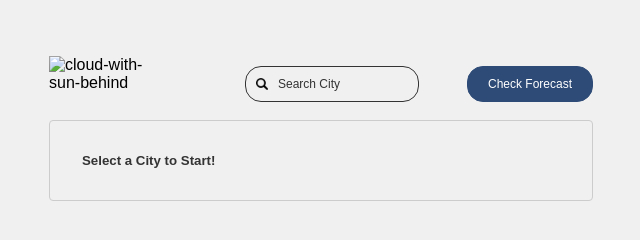
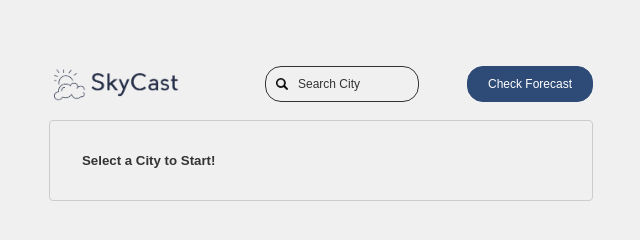
Before and after one commit to kryyyo/SkyCast, a website: page index.html in a window 1280 px wide. Shown: the whole page, without its empty margins (319-959 px from the left). Drawn offline with Linux system fonts and the light colour scheme; the site is published under a folder, as on GitHub Pages, so addresses that start at the root find nothing.

Commit message:
fix: install types/node to remove TS Error for promises

```diff
--- a/index.html
+++ b/index.html
@@ -9,7 +9,7 @@
   <body>
     <div class="container">
       <div class="header">
-        <img alt="cloud-with-sun-behind" src="/assets/logo.png" id="logo" />
+        <img alt="cloud-with-sun-behind" src="./assets/logo.png" id="logo" />
         <form id="locationForm">
           <input
             type="text"
--- /dev/null
+++ b/package.json
@@ -0,0 +1,5 @@
+{
+  "devDependencies": {
+    "@types/node": "^20.14.10"
+  }
+}
--- /dev/null
+++ b/tsconfig.json
@@ -0,0 +1,6 @@
+{
+  "compilerOptions": {
+    "target": "es2015",
+    "lib": ["es2015", "dom"]
+  }
+}
```
Also changed, not shown: 2 other files.
